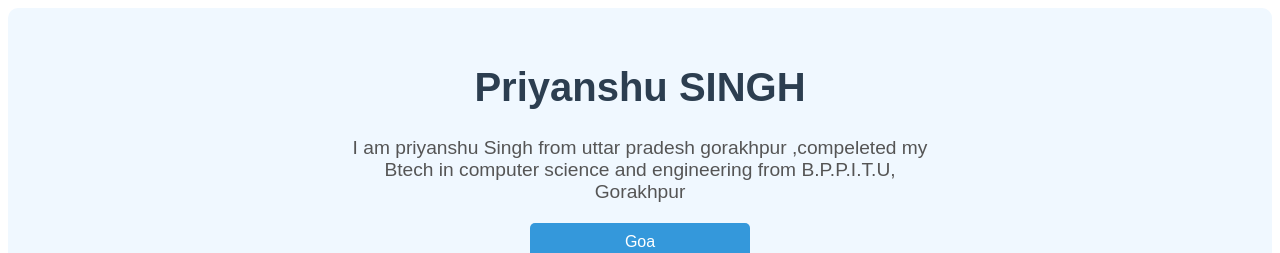
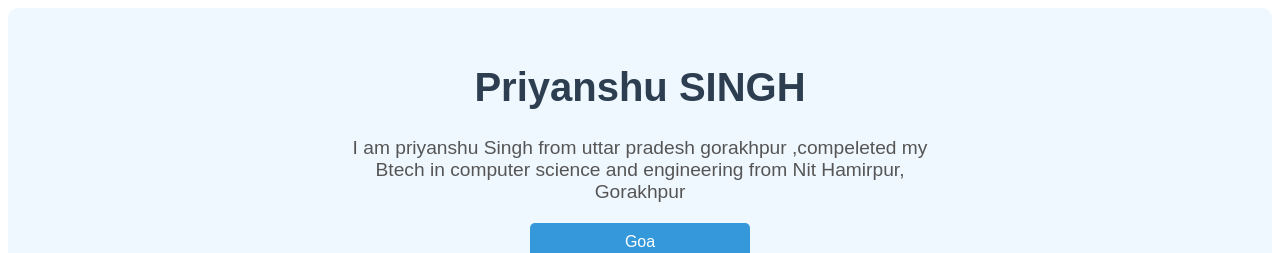
Before and after one commit to priyanshu6238/React-practice, a React (Create React App) app: page / in a window 1280 px wide. Shown: the top 253 px of the page. Built offline with nearby package versions, Linux system fonts and the light colour scheme.

Commit message:
Update App component in index.js to correct educational background information.

```diff
--- a/src/index.js
+++ b/src/index.js
@@ -7,7 +7,7 @@ const root = ReactDOM.createRoot(document.getElementById('root'));
 
 function App() {
   return <div className="container"><h1>Priyanshu SINGH</h1>
-    <p>I am priyanshu Singh from uttar pradesh gorakhpur ,compeleted my Btech in computer science and engineering from B.P.P.I.T.U, Gorakhpur</p>
+    <p>I am priyanshu Singh from uttar pradesh gorakhpur ,compeleted my Btech in computer science and engineering from Nit Hamirpur, Gorakhpur</p>
     <ul>
       <li>Goa </li>
       <li>Himachal Pradesh</li>
```
